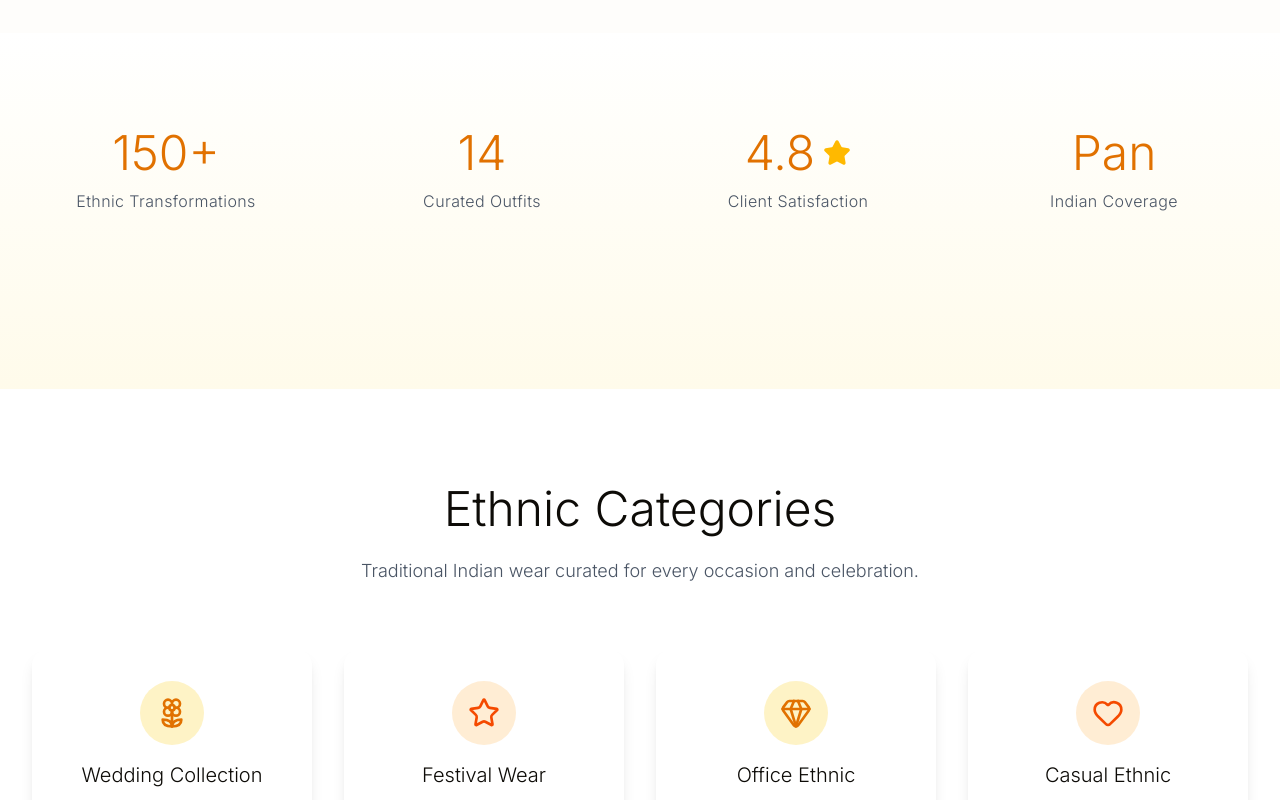
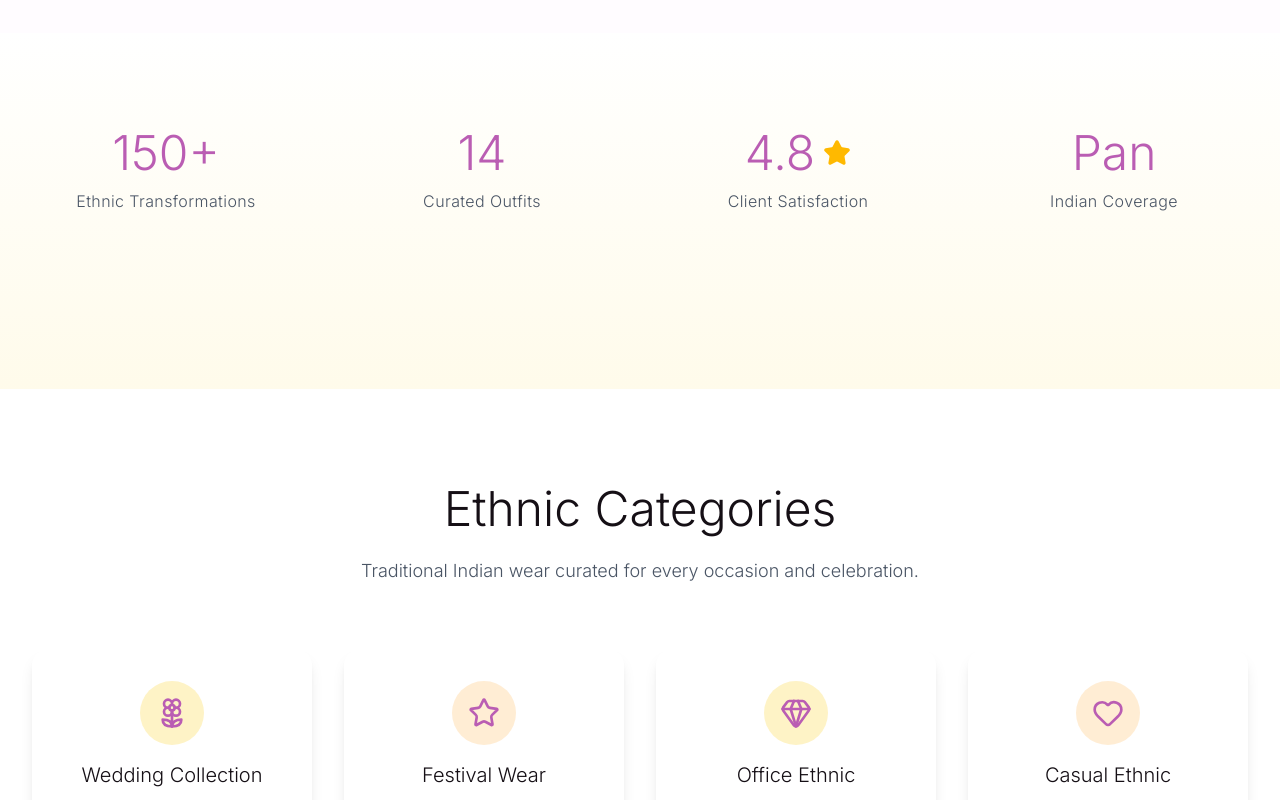
Before and after one commit to mithil0407/playernumberone, a Next.js app: page /ethnic in a window 1280 px wide. Shown: the part 900-1700 px from the top of the page. Built offline with nearby package versions, Linux system fonts and the light colour scheme.

Commit message:
Pink Overhaul

```diff
--- a/src/app/checkout/page.tsx
+++ b/src/app/checkout/page.tsx
@@ -292,7 +292,7 @@ export default function CheckoutPage() {
             contact: formData.phone
           },
           theme: {
-            color: '#EC4899'
+            color: '#E91E63'
           }
         };
 
--- a/src/app/ethnic/checkout/page.tsx
+++ b/src/app/ethnic/checkout/page.tsx
@@ -211,7 +211,7 @@ export default function EthnicCheckoutPage() {
             contact: formData.phone
           },
           theme: {
-            color: '#F59E0B'
+            color: '#E91E63'
           }
         };
 
@@ -232,7 +232,7 @@ export default function EthnicCheckoutPage() {
       {/* Header */}
       <header className="bg-white/80 backdrop-blur-xl border-b border-amber-200/50 sticky top-0 z-50">
         <div className="max-w-4xl mx-auto px-4 py-4">
-          <Link href="/ethnic" className="flex items-center gap-2 text-amber-600 hover:text-amber-700 transition-colors">
+          <Link href="/ethnic" className="flex items-center gap-2 text-luxury-accent hover:text-luxury-accent/80 transition-colors">
             <ArrowLeft className="w-5 h-5" />
             Back to Ethnic Elegance
           </Link>
--- a/src/app/ethnic/page.tsx
+++ b/src/app/ethnic/page.tsx
@@ -153,10 +153,10 @@ export default function EthnicPage() {
               className="md:hidden bg-white/95 backdrop-blur-xl border-t border-amber-100"
             >
               <div className="px-6 py-6 space-y-4">
-                <a href="#features" className="block text-gray-700 hover:text-amber-600 px-4 py-3 text-base font-light tracking-wide rounded-lg hover:bg-amber-50 transition-colors">Features</a>
-                <a href="#testimonials" className="block text-gray-700 hover:text-amber-600 px-4 py-3 text-base font-light tracking-wide rounded-lg hover:bg-amber-50 transition-colors">Stories</a>
-                <a href="#pricing" className="block text-gray-700 hover:text-amber-600 px-4 py-3 text-base font-light tracking-wide rounded-lg hover:bg-amber-50 transition-colors">Investment</a>
-                <a href="#faq" className="block text-gray-700 hover:text-amber-600 px-4 py-3 text-base font-light tracking-wide rounded-lg hover:bg-amber-50 transition-colors">FAQ</a>
+                <a href="#features" className="block text-gray-700 hover:text-luxury-accent px-4 py-3 text-base font-light tracking-wide rounded-lg hover:bg-luxury-cream transition-colors">Features</a>
+                <a href="#testimonials" className="block text-gray-700 hover:text-luxury-accent px-4 py-3 text-base font-light tracking-wide rounded-lg hover:bg-luxury-cream transition-colors">Stories</a>
+                <a href="#pricing" className="block text-gray-700 hover:text-luxury-accent px-4 py-3 text-base font-light tracking-wide rounded-lg hover:bg-luxury-cream transition-colors">Investment</a>
+                <a href="#faq" className="block text-gray-700 hover:text-luxury-accent px-4 py-3 text-base font-light tracking-wide rounded-lg hover:bg-luxury-cream transition-colors">FAQ</a>
                 <Link
                   href="/ethnic/checkout"
                   className="block bg-gradient-to-r from-amber-500 to-orange-600 text-white px-8 py-4 rounded-full text-base font-light tracking-wide text-center mt-6 shadow-lg hover:shadow-xl transition-all duration-300"
@@ -218,22 +218,22 @@ export default function EthnicPage() {
           <div className="max-w-7xl mx-auto px-4 md:px-6 lg:px-8">
             <div className="grid grid-cols-2 md:grid-cols-4 gap-6 md:gap-12 mb-12 md:mb-20">
               <div className="text-center group">
-                <div className="text-3xl md:text-5xl font-light text-amber-600 mb-2 md:mb-3 group-hover:scale-110 transition-transform duration-300">150+</div>
+                <div className="text-3xl md:text-5xl font-light text-luxury-accent mb-2 md:mb-3 group-hover:scale-110 transition-transform duration-300">150+</div>
                 <div className="text-sm md:text-base text-gray-600 font-light tracking-wide font-['Inter',sans-serif]">Ethnic Transformations</div>
               </div>
               <div className="text-center group">
-                <div className="text-3xl md:text-5xl font-light text-amber-600 mb-2 md:mb-3 group-hover:scale-110 transition-transform duration-300">14</div>
+                <div className="text-3xl md:text-5xl font-light text-luxury-accent mb-2 md:mb-3 group-hover:scale-110 transition-transform duration-300">14</div>
                 <div className="text-sm md:text-base text-gray-600 font-light tracking-wide font-['Inter',sans-serif]">Curated Outfits</div>
               </div>
               <div className="text-center group">
                 <div className="flex items-center justify-center mb-2 md:mb-3 group-hover:scale-110 transition-transform duration-300">
-                  <span className="text-3xl md:text-5xl font-light text-amber-600">4.8</span>
+                  <span className="text-3xl md:text-5xl font-light text-luxury-accent">4.8</span>
                   <Star className="h-5 w-5 md:h-7 md:w-7 text-amber-400 fill-current ml-1 md:ml-2" />
                 </div>
                 <div className="text-sm md:text-base text-gray-600 font-light tracking-wide font-['Inter',sans-serif]">Client Satisfaction</div>
               </div>
               <div className="text-center group">
-                <div className="text-3xl md:text-5xl font-light text-amber-600 mb-2 md:mb-3 group-hover:scale-110 transition-transform duration-300">Pan</div>
+                <div className="text-3xl md:text-5xl font-light text-luxury-accent mb-2 md:mb-3 group-hover:scale-110 transition-transform duration-300">Pan</div>
                 <div className="text-sm md:text-base text-gray-600 font-light tracking-wide font-['Inter',sans-serif]">Indian Coverage</div>
               </div>
             </div>
@@ -255,7 +255,7 @@ export default function EthnicPage() {
                     feature.color === 'amber' ? 'bg-amber-100' : 'bg-orange-100'
                   }`}>
                     <feature.icon className={`h-8 w-8 ${
-                      feature.color === 'amber' ? 'text-amber-600' : 'text-orange-600'
+                      feature.color === 'amber' ? 'text-luxury-accent' : 'text-luxury-accent'
                     }`} />
                   </div>
                   <h3 className="text-lg md:text-xl font-light font-display text-center">{feature.title}</h3>
@@ -471,7 +471,7 @@ export default function EthnicPage() {
 
                   <div className="bg-gradient-to-r from-amber-50 to-orange-50 border border-amber-200 rounded-2xl p-6 mb-8 text-center">
                     <div className="flex items-center justify-center gap-3 mb-3">
-                      <div className="w-8 h-8 bg-amber-500 rounded-full flex items-center justify-center">
+                      <div className="w-8 h-8 bg-luxury-accent rounded-full flex items-center justify-center">
                         <span className="text-white text-lg">🌸</span>
                       </div>
                       <h4 className="text-xl font-light text-gray-900 font-['Cormorant Garamond',serif]">Cultural Heritage</h4>
@@ -532,7 +532,7 @@ export default function EthnicPage() {
                   onClick={() => {
                     trackEthnicLead(1999);
                   }}
-                  className="group relative w-full max-w-sm mx-auto bg-white/90 backdrop-blur-xl text-amber-600 px-8 py-4 rounded-full text-xl font-light hover:shadow-2xl hover:scale-105 transition-all duration-500 border border-white/30 flex items-center justify-center gap-3 font-['Inter',sans-serif]"
+                  className="group relative w-full max-w-sm mx-auto bg-white/90 backdrop-blur-xl text-luxury-accent px-8 py-4 rounded-full text-xl font-light hover:shadow-2xl hover:scale-105 transition-all duration-500 border border-white/30 flex items-center justify-center gap-3 font-['Inter',sans-serif]"
                 >
                   <span className="relative z-10">🌸 Start Your Ethnic Transformation Today</span>
                   <div className="absolute inset-0 rounded-full bg-gradient-to-r from-transparent via-white/20 to-transparent opacity-0 group-hover:opacity-100 transition-opacity duration-500"></div>
@@ -574,7 +574,7 @@ export default function EthnicPage() {
                   Embrace your cultural elegance with traditional Indian wear that celebrates your heritage.
                 </p>
                 <div className="flex gap-4">
-                  <a href="mailto:support@playernumberone.com" className="text-gray-400 hover:text-amber-600 transition-colors">
+                  <a href="mailto:support@playernumberone.com" className="text-gray-400 hover:text-luxury-accent transition-colors">
                     support@playernumberone.com
                   </a>
                 </div>
@@ -584,16 +584,16 @@ export default function EthnicPage() {
                 <h3 className="text-white font-semibold mb-4">Quick Links</h3>
                 <ul className="space-y-2">
                   <li>
-                    <a href="#features" className="text-gray-400 hover:text-amber-600 transition-colors">Features</a>
+                    <a href="#features" className="text-gray-400 hover:text-luxury-accent transition-colors">Features</a>
                   </li>
                   <li>
-                    <a href="#testimonials" className="text-gray-400 hover:text-amber-600 transition-colors">Stories</a>
+                    <a href="#testimonials" className="text-gray-400 hover:text-luxury-accent transition-colors">Stories</a>
                   </li>
                   <li>
-                    <a href="#pricing" className="text-gray-400 hover:text-amber-600 transition-colors">Pricing</a>
+                    <a href="#pricing" className="text-gray-400 hover:text-luxury-accent transition-colors">Pricing</a>
                   </li>
                   <li>
-                    <a href="#faq" className="text-gray-400 hover:text-amber-600 transition-colors">FAQ</a>
+                    <a href="#faq" className="text-gray-400 hover:text-luxury-accent transition-colors">FAQ</a>
                   </li>
                 </ul>
               </div>
@@ -602,22 +602,22 @@ export default function EthnicPage() {
                 <h3 className="text-white font-semibold mb-4">Legal & Support</h3>
                 <ul className="space-y-2">
                   <li>
-                    <Link href="/about" className="text-gray-400 hover:text-amber-600 transition-colors">About Us</Link>
+                    <Link href="/about" className="text-gray-400 hover:text-luxury-accent transition-colors">About Us</Link>
                   </li>
                   <li>
-                    <Link href="/contact" className="text-gray-400 hover:text-amber-600 transition-colors">Contact Us</Link>
+                    <Link href="/contact" className="text-gray-400 hover:text-luxury-accent transition-colors">Contact Us</Link>
                   </li>
                   <li>
-                    <Link href="/shipping" className="text-gray-400 hover:text-amber-600 transition-colors">Shipping & Delivery</Link>
+                    <Link href="/shipping" className="text-gray-400 hover:text-luxury-accent transition-colors">Shipping & Delivery</Link>
                   </li>
                   <li>
-                    <Link href="/refund-policy" className="text-gray-400 hover:text-amber-600 transition-colors">Refund Policy</Link>
+                    <Link href="/refund-policy" className="text-gray-400 hover:text-luxury-accent transition-colors">Refund Policy</Link>
                   </li>
                   <li>
-                    <Link href="/terms" className="text-gray-400 hover:text-amber-600 transition-colors">Terms of Service</Link>
+                    <Link href="/terms" className="text-gray-400 hover:text-luxury-accent transition-colors">Terms of Service</Link>
                   </li>
                   <li>
-                    <Link href="/privacy-policy" className="text-gray-400 hover:text-amber-600 transition-colors">Privacy Policy</Link>
+                    <Link href="/privacy-policy" className="text-gray-400 hover:text-luxury-accent transition-colors">Privacy Policy</Link>
                   </li>
                 </ul>
               </div>
@@ -647,7 +647,7 @@ export default function EthnicPage() {
               </div>
               <div className="text-right">
                 <div className="text-xs font-light text-gray-500 font-['Inter',sans-serif]">Limited Time</div>
-                <div className="text-sm font-light text-amber-600 font-['Cormorant Garamond',serif]">15 slots left</div>
+                <div className="text-sm font-light text-luxury-accent font-['Cormorant Garamond',serif]">15 slots left</div>
               </div>
             </div>
             <Link
--- a/src/app/globals.css
+++ b/src/app/globals.css
@@ -3,36 +3,36 @@
 @custom-variant dark (&:is(.dark *));
 
 :root {
-  /* Luxury color palette - Cohesive Light Theme */
-  --background: oklch(0.995 0.003 85);
-  --foreground: oklch(0.15 0.01 85);
-  --card: oklch(0.998 0.002 85);
-  --card-foreground: oklch(0.15 0.01 85);
-  --popover: oklch(0.998 0.002 85);
-  --popover-foreground: oklch(0.15 0.01 85);
-  --primary: oklch(0.65 0.15 340);
-  --primary-foreground: oklch(0.995 0.003 85);
-  --secondary: oklch(0.96 0.02 85);
-  --secondary-foreground: oklch(0.15 0.01 85);
-  --muted: oklch(0.97 0.005 85);
-  --muted-foreground: oklch(0.45 0.01 85);
-  --accent: oklch(0.60 0.12 340);
-  --accent-foreground: oklch(0.995 0.003 85);
+  /* Luxury Pink Color Palette - Rose Quartz & Champagne Theme */
+  --background: oklch(0.995 0.005 330);
+  --foreground: oklch(0.18 0.015 330);
+  --card: oklch(0.998 0.003 330);
+  --card-foreground: oklch(0.18 0.015 330);
+  --popover: oklch(0.998 0.003 330);
+  --popover-foreground: oklch(0.18 0.015 330);
+  --primary: oklch(0.62 0.16 330);
+  --primary-foreground: oklch(0.995 0.005 330);
+  --secondary: oklch(0.96 0.015 330);
+  --secondary-foreground: oklch(0.18 0.015 330);
+  --muted: oklch(0.97 0.008 330);
+  --muted-foreground: oklch(0.45 0.012 330);
+  --accent: oklch(0.58 0.14 330);
+  --accent-foreground: oklch(0.995 0.005 330);
   --destructive: oklch(0.577 0.245 27.325);
-  --destructive-foreground: oklch(0.995 0.003 85);
-  --border: oklch(0.92 0.005 85);
-  --input: oklch(0.98 0.005 85);
-  --ring: oklch(0.60 0.12 340);
+  --destructive-foreground: oklch(0.995 0.005 330);
+  --border: oklch(0.92 0.008 330);
+  --input: oklch(0.98 0.008 330);
+  --ring: oklch(0.62 0.16 330);
 
-  /* Luxury brand colors - Cohesive Light Palette */
-  --luxury-gold: oklch(0.82 0.12 85);
-  --luxury-gold-foreground: oklch(0.15 0.01 85);
-  --luxury-cream: oklch(0.96 0.02 85);
-  --luxury-charcoal: oklch(0.15 0.01 85);
-  --luxury-warm-white: oklch(0.995 0.003 85);
-  --luxury-accent: oklch(0.65 0.15 340);
+  /* Luxury Pink Brand Colors - Rose Quartz & Champagne Palette */
+  --luxury-gold: oklch(0.85 0.08 85);
+  --luxury-gold-foreground: oklch(0.18 0.015 330);
+  --luxury-cream: oklch(0.97 0.008 330);
+  --luxury-charcoal: oklch(0.18 0.015 330);
+  --luxury-warm-white: oklch(0.995 0.005 330);
+  --luxury-accent: oklch(0.62 0.16 330);
   --luxury-green: oklch(0.55 0.15 140);
-  --luxury-pink-bg: oklch(0.95 0.08 340);
+  --luxury-pink-bg: oklch(0.95 0.06 330);
 
   --chart-1: oklch(0.646 0.222 41.116);
   --chart-2: oklch(0.6 0.118 184.704);
@@ -51,34 +51,34 @@
 }
 
 .dark {
-  --background: oklch(0.18 0.02 85);
-  --foreground: oklch(0.92 0.015 85);
-  --card: oklch(0.22 0.025 85);
-  --card-foreground: oklch(0.92 0.015 85);
-  --popover: oklch(0.22 0.025 85);
-  --popover-foreground: oklch(0.92 0.015 85);
-  --primary: oklch(0.75 0.18 340);
-  --primary-foreground: oklch(0.18 0.02 85);
-  --secondary: oklch(0.28 0.025 85);
-  --secondary-foreground: oklch(0.92 0.015 85);
-  --muted: oklch(0.25 0.02 85);
-  --muted-foreground: oklch(0.70 0.015 85);
-  --accent: oklch(0.32 0.03 85);
-  --accent-foreground: oklch(0.92 0.015 85);
+  --background: oklch(0.18 0.02 330);
+  --foreground: oklch(0.92 0.015 330);
+  --card: oklch(0.22 0.025 330);
+  --card-foreground: oklch(0.92 0.015 330);
+  --popover: oklch(0.22 0.025 330);
+  --popover-foreground: oklch(0.92 0.015 330);
+  --primary: oklch(0.72 0.18 330);
+  --primary-foreground: oklch(0.18 0.02 330);
+  --secondary: oklch(0.28 0.025 330);
+  --secondary-foreground: oklch(0.92 0.015 330);
+  --muted: oklch(0.25 0.02 330);
+  --muted-foreground: oklch(0.70 0.015 330);
+  --accent: oklch(0.32 0.03 330);
+  --accent-foreground: oklch(0.92 0.015 330);
   --destructive: oklch(0.396 0.141 25.723);
-  --destructive-foreground: oklch(0.92 0.015 85);
-  --border: oklch(0.32 0.025 85);
-  --input: oklch(0.28 0.025 85);
-  --ring: oklch(0.75 0.18 340);
+  --destructive-foreground: oklch(0.92 0.015 330);
+  --border: oklch(0.32 0.025 330);
+  --input: oklch(0.28 0.025 330);
+  --ring: oklch(0.72 0.18 330);
 
   --luxury-gold: oklch(0.88 0.10 85);
-  --luxury-gold-foreground: oklch(0.95 0.01 85);
-  --luxury-cream: oklch(0.20 0.02 85);
-  --luxury-charcoal: oklch(0.95 0.01 85);
-  --luxury-warm-white: oklch(0.15 0.01 85);
-  --luxury-accent: oklch(0.70 0.15 340);
+  --luxury-gold-foreground: oklch(0.95 0.01 330);
+  --luxury-cream: oklch(0.20 0.02 330);
+  --luxury-charcoal: oklch(0.95 0.01 330);
+  --luxury-warm-white: oklch(0.15 0.01 330);
+  --luxury-accent: oklch(0.72 0.18 330);
   --luxury-green: oklch(0.65 0.15 140);
-  --luxury-pink-bg: oklch(0.25 0.08 340);
+  --luxury-pink-bg: oklch(0.25 0.06 330);
 }
 
 @theme inline {
```
